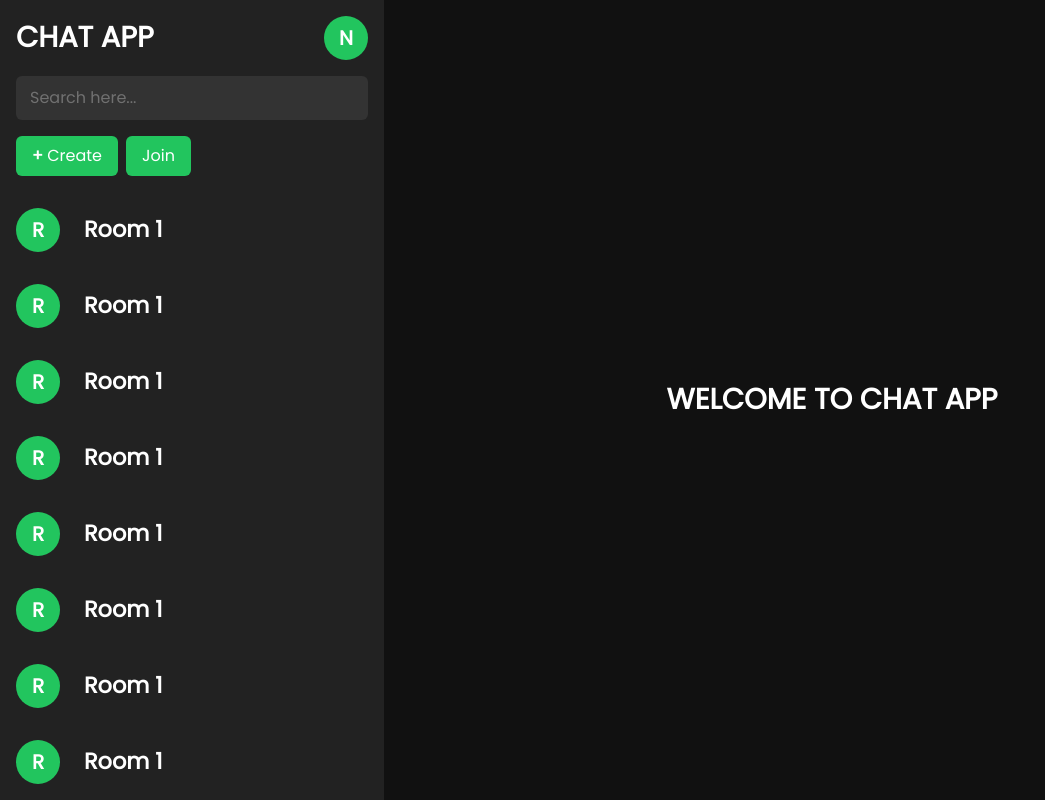
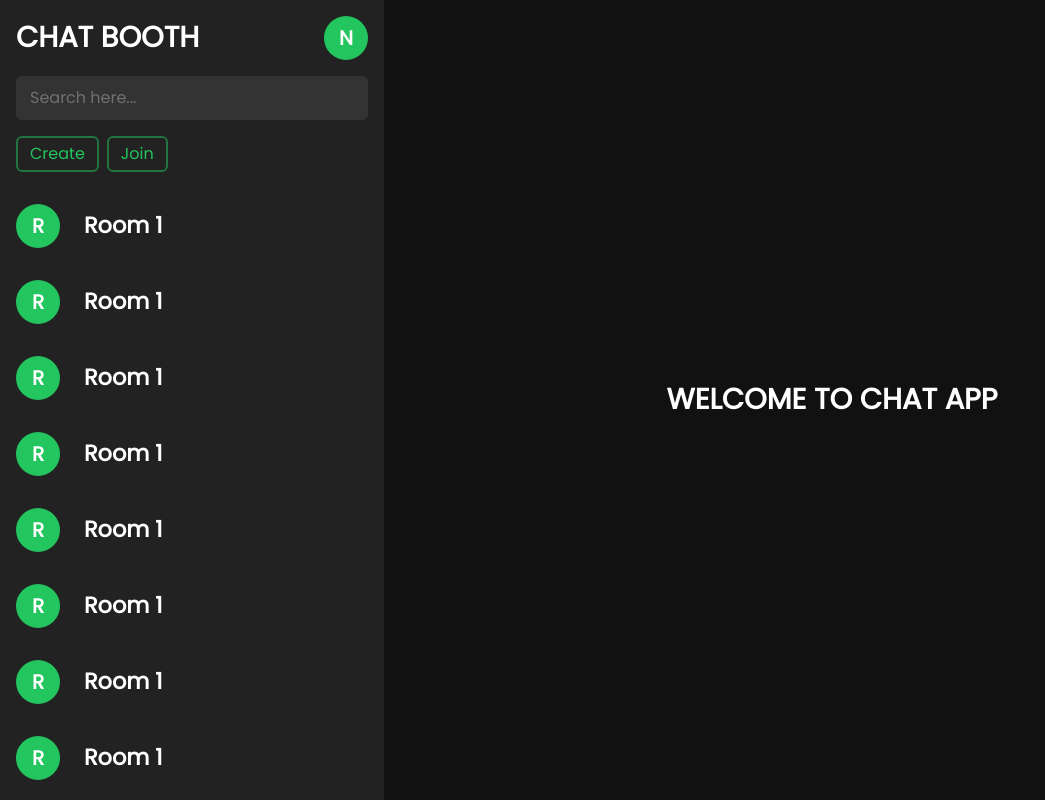
Before and after one commit to NITHIN3387/chat-booth, a Next.js app in the folder web/: page / in a window 1280 px wide. Shown: the whole page, without its empty margins (0-1045 px from the left). Built offline with nearby package versions, Linux system fonts and the light colour scheme.

Commit message:
side bar ui modified

```diff
--- a/web/src/app/(main)/layout.tsx
+++ b/web/src/app/(main)/layout.tsx
@@ -6,7 +6,7 @@ export default function RootLayout({
   children: React.ReactNode;
 }>) {
   return (
-    <div className="grid grid-cols-[24rem_1fr] h-dvh overflow-hidden">
+    <div className="md:grid md:grid-cols-[24rem_1fr] h-dvh overflow-hidden">
       <SideNavbar className="md:inline hidden" />
       {children}
     </div>
--- a/web/src/components/side-navbar/side-navbar-header/side-navbar-header.tsx
+++ b/web/src/components/side-navbar/side-navbar-header/side-navbar-header.tsx
@@ -6,8 +6,8 @@ export function SideNavBarHeader(): JSX.Element {
   return (
     <header className="sticky top-0 space-y-4 p-4 bg-secondary-bg-color">
       <section className="flex justify-between">
-        <h1>CHAT APP</h1>
-        <DP className="!w-11" name="Nithin N"/>
+        <h1>CHAT BOOTH</h1>
+        <DP className="!w-11" name="Nithin N" />
       </section>
       <section>
         <Input
@@ -17,10 +17,12 @@ export function SideNavBarHeader(): JSX.Element {
         />
       </section>
       <section className="space-x-2">
-        <Button>
-          <b>+</b> Create
+        <Button size="sm" variant="outlined">
+          Create
         </Button>
-        <Button>Join</Button>
+        <Button size="sm" variant="outlined">
+          Join
+        </Button>
       </section>
     </header>
   );
--- a/web/src/components/side-navbar/side-navbar.tsx
+++ b/web/src/components/side-navbar/side-navbar.tsx
@@ -9,7 +9,7 @@ export function SideNavbar(props: SideNavbarProps): JSX.Element {
   const { className } = props
 
   return (
-    <nav className={cn(["h-dvh w-full bg-secondary-bg-color overflow-y-scroll scroll-", className])}>
+    <nav className={cn(["h-dvh w-full bg-secondary-bg-color overflow-y-scroll", className])}>
       <SideNavBarHeader />
       <RoomList />
     </nav>
--- a/web/src/components/ui/button/button.tsx
+++ b/web/src/components/ui/button/button.tsx
@@ -1,8 +1,8 @@
 import { cva } from "class-variance-authority";
-import { clsx } from "clsx"
+import { clsx } from "clsx";
 import type { ButtonProps } from "./button.types";
 
-export const buttonConfig = cva("py-2 px-4 rounded-md", {
+export const buttonConfig = cva("rounded-md", {
   variants: {
     variant: {
       solid: clsx(
@@ -11,7 +11,7 @@ export const buttonConfig = cva("py-2 px-4 rounded-md", {
         "hover:bg-primary-theme-color/80"
       ),
       outlined: clsx(
-        "border border-2 border-primary-theme-color",
+        "border border-2 border-primary-theme-color/50",
         "text-primary-theme-color",
         "hover:bg-primary-theme-color/20"
       ),
@@ -20,17 +20,25 @@ export const buttonConfig = cva("py-2 px-4 rounded-md", {
         "hover:bg-primary-theme-color/20"
       ),
     },
+    size: {
+      sm: "py-1 px-3",
+      md: "py-2 px-4",
+    },
   },
   defaultVariants: {
     variant: "solid",
+    size: "md",
   },
 });
 
 export function Button(props: ButtonProps): JSX.Element {
-  const { children, className, variant, ...restProps } = props;
+  const { children, className, size, variant, ...restProps } = props;
 
   return (
-    <button className={buttonConfig({ className, variant })} {...restProps}>
+    <button
+      className={buttonConfig({ className, size, variant })}
+      {...restProps}
+    >
       {children}
     </button>
   );
--- a/web/src/components/ui/button/button.types.ts
+++ b/web/src/components/ui/button/button.types.ts
@@ -6,5 +6,4 @@ export interface ButtonProps
   extends ButtonHTMLAttributes<HTMLButtonElement>,
     VariantProps<typeof buttonConfig> {
   children: ReactNode;
-  variant?: "outlined" | "ghost"
 }
--- a/web/src/styles/globals.css
+++ b/web/src/styles/globals.css
@@ -22,8 +22,7 @@
 }
 
 ::-webkit-scrollbar-thumb {
-  background: rgb(var(--primary-theme-color));
-  border-radius: 3px;
+  @apply bg-primary-theme-color/50 rounded-sm;
 }
 
 * {
```
